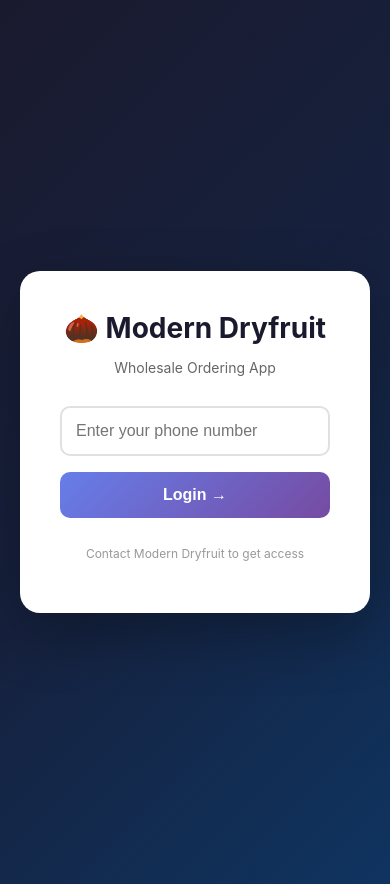
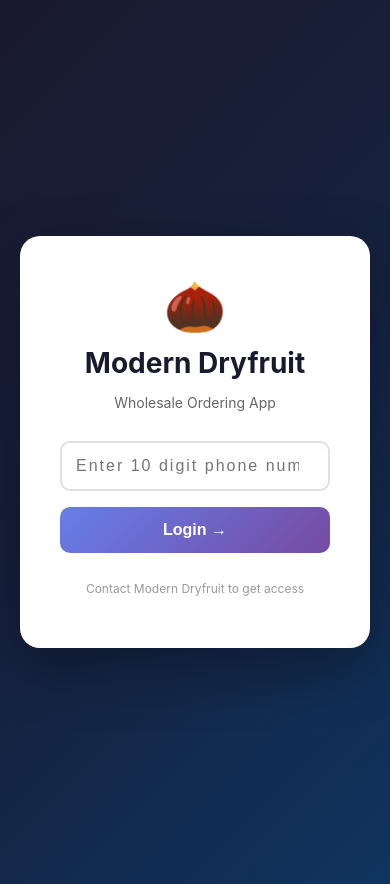
Before and after one commit to Nabh1936/snacks-app, a React (Create React App) app: page / in a window 390 px wide. Built offline with nearby package versions, Linux system fonts and the light colour scheme.

Commit message:
fix mobile login

```diff
--- a/src/pages/Login.js
+++ b/src/pages/Login.js
@@ -8,15 +8,15 @@
   const [error, setError] = useState('');
   const navigate = useNavigate();
 
-  const handleLogin = (e) => {
-    if (e) e.preventDefault();
-    if (phone.length !== 10) {
+  const handleLogin = () => {
+    const cleaned = phone.trim();
+    if (cleaned.length !== 10 || isNaN(cleaned)) {
       setError('Please enter a valid 10 digit phone number');
       return;
     }
-    const user = { phone, isAdmin: phone === ADMIN_PHONE };
+    const user = { phone: cleaned, isAdmin: cleaned === ADMIN_PHONE };
     localStorage.setItem('mdUser', JSON.stringify(user));
-    if (phone === ADMIN_PHONE) {
+    if (cleaned === ADMIN_PHONE) {
       navigate('/admin');
     } else {
       navigate('/home');
@@ -26,19 +26,19 @@
   return (
     <div style={styles.container}>
       <div style={styles.card}>
-        <h1 style={styles.title}>🌰 Modern Dryfruit</h1>
+        <div style={styles.logo}>🌰</div>
+        <h1 style={styles.title}>Modern Dryfruit</h1>
         <p style={styles.subtitle}>Wholesale Ordering App</p>
         <input
           style={styles.input}
-          type="tel"
-          placeholder="Enter your phone number"
+          type="number"
+          placeholder="Enter 10 digit phone number"
           value={phone}
           onChange={e => setPhone(e.target.value)}
           maxLength={10}
-          onKeyDown={e => e.key === 'Enter' && handleLogin()}
         />
         {error && <p style={styles.error}>{error}</p>}
-        <button style={styles.button} onClick={() => handleLogin()}>
+        <button style={styles.button} onClick={handleLogin}>
           Login →
         </button>
         <p style={styles.note}>Contact Modern Dryfruit to get access</p>
@@ -65,6 +65,7 @@
     textAlign: 'center',
     boxShadow: '0 20px 60px rgba(0,0,0,0.3)',
   },
+  logo: { fontSize: '50px', marginBottom: '10px' },
   title: { fontSize: '28px', fontWeight: 'bold', color: '#1a1a2e', margin: '0 0 8px 0' },
   subtitle: { color: '#666', marginBottom: '30px', fontSize: '14px' },
   input: {
@@ -76,6 +77,8 @@
     marginBottom: '16px',
     boxSizing: 'border-box',
     outline: 'none',
+    textAlign: 'center',
+    letterSpacing: '2px',
   },
   button: {
     width: '100%',
```
